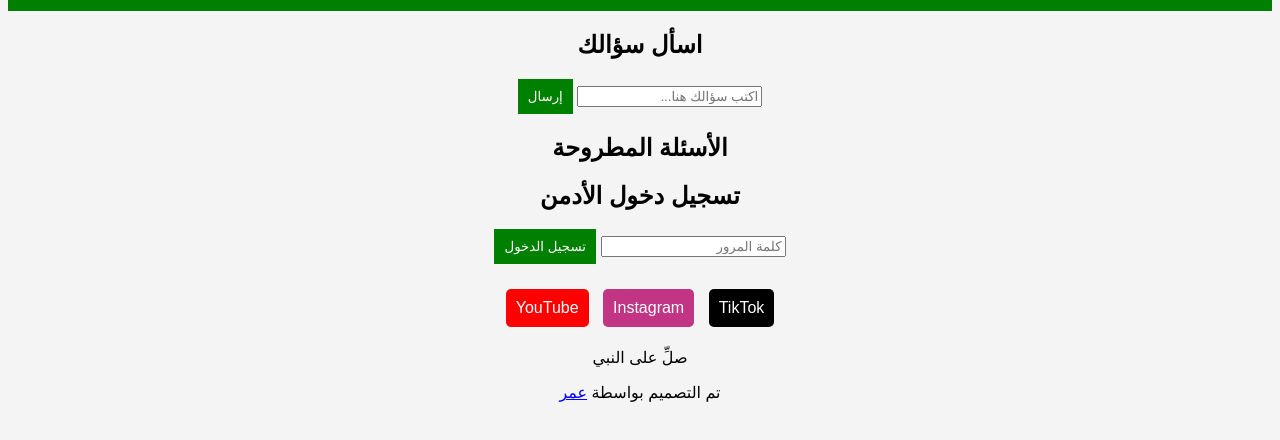
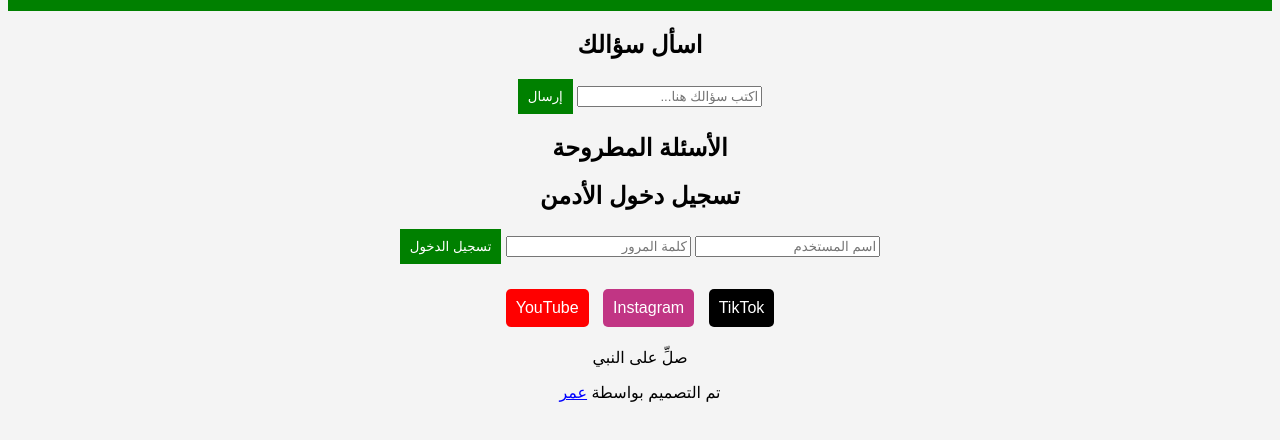
Before and after one commit to Omar-Elattar1/Ahmed-Hamdy, a plain HTML site: page index.html in a window 1280 px wide. Shown: the part 98-538 px from the top of the page. Drawn offline with Linux system fonts and the light colour scheme.

Commit message:
Update index.html

```diff
--- a/index.html
+++ b/index.html
@@ -29,6 +29,7 @@
         <!-- تسجيل دخول الأدمن -->
         <section id="admin-login">
             <h2>تسجيل دخول الأدمن</h2>
+            <input type="text" id="adminUsername" placeholder="اسم المستخدم">
             <input type="password" id="adminPassword" placeholder="كلمة المرور">
             <button onclick="adminLogin()">تسجيل الدخول</button>
         </section>
```
